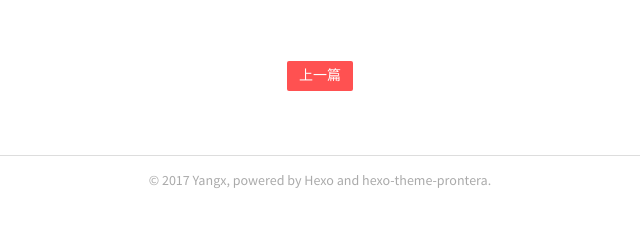
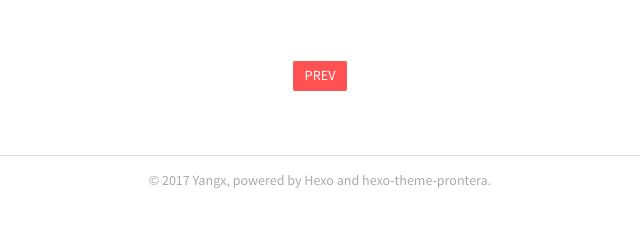
Before and after one commit to njuyang14/njuyang14.github.io, a plain HTML site: page 2017/06/09/hello-world/index.html in a window 1280 px wide. Shown: the part 1032-1258 px from the top of the page, 320-960 px from the left. Drawn offline with Linux system fonts and the light colour scheme; a script that the page names is missing.

Commit message:
Site updated: 2017-06-11 21:41:00

```diff
--- a/2017/06/09/hello-world/index.html
+++ b/2017/06/09/hello-world/index.html
@@ -15,4 +15,4 @@ var disqus_url = 'http://njuyang14.github.io/2017/06/09/hello-world/';
     var dsq = document.createElement('script'); dsq.type = 'text/javascript'; dsq.async = true;
     dsq.src = '//' + disqus_shortname + '.disqus.com/embed.js';
     (document.getElementsByTagName('head')[0] || document.getElementsByTagName('body')[0]).appendChild(dsq);
-})();</script><script id="dsq-count-scr" src="//yangx.disqus.com/count.js" async></script></main><footer class="footer-container"><div class="paginator"><a href="/2017/06/09/first-post/" class="prev">上一篇</a></div><div class="copyright"><p>© 2017 <a href="http://njuyang14.github.io">Yangx</a>, powered by <a href="https://hexo.io/" target="_blank">Hexo</a> and <a href="https://github.com/AngryPowman/hexo-theme-prontera" target="_blank">hexo-theme-prontera</a>.</p></div></footer><script>(function(b,o,i,l,e,r){b.GoogleAnalyticsObject=l;b[l]||(b[l]=function(){(b[l].q=b[l].q||[]).push(arguments)});b[l].l=+new Date;e=o.createElement(i);r=o.getElementsByTagName(i)[0];e.src='//www.google-analytics.com/analytics.js';r.parentNode.insertBefore(e,r)}(window,document,'script','ga'));ga('create',"yangx",'auto');ga('send','pageview');</script></body></html>
+})();</script><script id="dsq-count-scr" src="//yangx.disqus.com/count.js" async></script></main><footer class="footer-container"><div class="paginator"><a href="/2017/06/09/first-post/" class="prev">PREV</a></div><div class="copyright"><p>© 2017 <a href="http://njuyang14.github.io">Yangx</a>, powered by <a href="https://hexo.io/" target="_blank">Hexo</a> and <a href="https://github.com/AngryPowman/hexo-theme-prontera" target="_blank">hexo-theme-prontera</a>.</p></div></footer><script>(function(b,o,i,l,e,r){b.GoogleAnalyticsObject=l;b[l]||(b[l]=function(){(b[l].q=b[l].q||[]).push(arguments)});b[l].l=+new Date;e=o.createElement(i);r=o.getElementsByTagName(i)[0];e.src='//www.google-analytics.com/analytics.js';r.parentNode.insertBefore(e,r)}(window,document,'script','ga'));ga('create',"yangx",'auto');ga('send','pageview');</script></body></html>
```
Also changed, not shown: 2017/06/09/first-post/index.html (+1 -1 lines), index.html (+1 -1 lines), favicon.ico.
